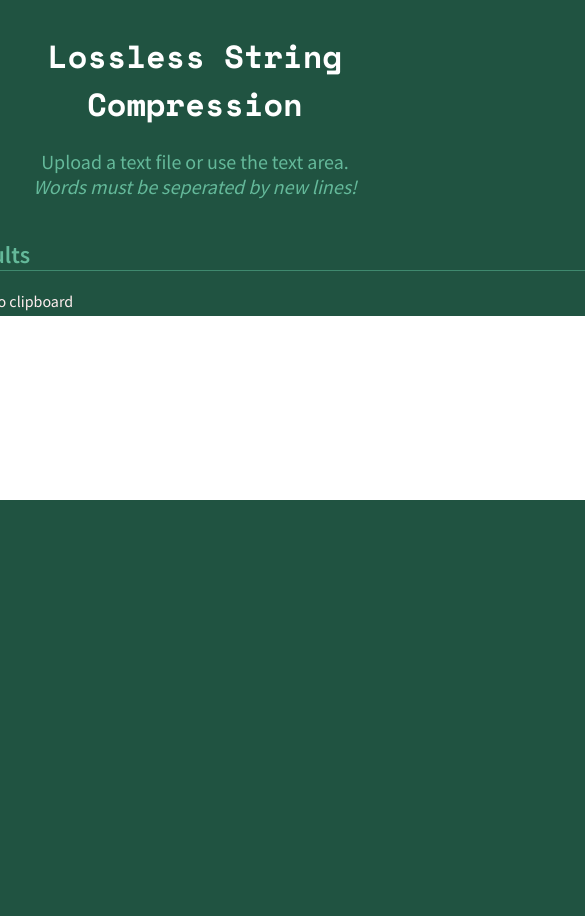
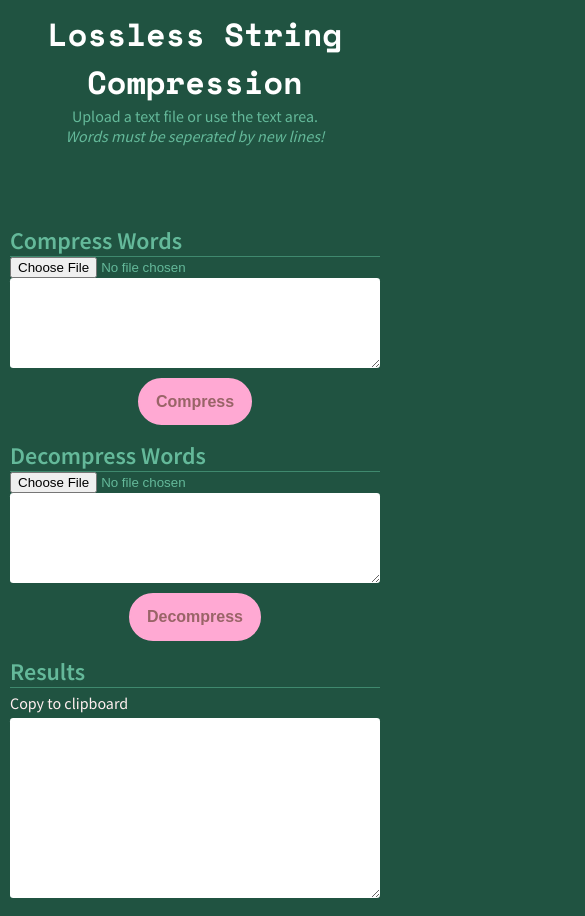
Before and after one commit to wes337/lossless-string-compression, a React (Create React App) app in the folder client/: page / in a window 390 px wide. Shown: the top 916 px of the page, 585 px wide, since content can reach past the window. Before the commit the page ends 844 px from the top, so only its background shows below. Built offline with nearby package versions, Linux system fonts and the light colour scheme.

Commit message:
better styles

```diff
--- a/client/src/App.css
+++ b/client/src/App.css
@@ -1,33 +1,35 @@
 .compress {
-  margin: 2rem;
+  display: grid;
+  grid-template-columns: 1fr 1fr;
+  grid-gap: 60px;
+  grid-template-rows: 1fr 1fr 1fr;
 }
 
 .compress__header {
   text-align: center;
+  grid-row: 1 / 2;
+  grid-column: span 2;
+}
+
+.compress__results {
+  grid-row: 2 / 7;
+  grid-column: 2 / 3;
+}
+
+.compress_file, .decompress_file {
+  grid-row: span 2;
+  grid-column: 1 / 2;
+  display: flex;
+  flex-direction: column;
 }
 
 .compress__header h1 {
   font-family: 'Space Mono', monospace;
   font-weight: 700;
-  font-size: 2rem;
   color: #ffffff;
 }
 
-.compress__grid {
-  display: grid;
-  grid-template-columns: 1fr 1fr;
-  grid-gap: 20px;
-  justify-content: center;
-  margin: auto;
-}
-
-.compress_file, .decompress_file {
-  display: flex;
-  flex-direction: column;
-}
-
 .compress__descr {
-  font-size: 20px;
   font-weight: 400;
 }
 
@@ -42,8 +44,7 @@
 }
 
 textarea {
-  color: -internal-light-dark-color(white, black);
-  background-color: -internal-light-dark-color(white, black);
+  width: 100%;
   font-size: 16px;
   border: none;
   border-radius: 0.2rem;
@@ -59,5 +60,30 @@ button {
   padding: 0.6rem 1rem;
   font-weight: 700;
   font-size: 16px;
-  width: 50%;
+  width: auto;
+  text-align: center;
 }
+
+@media only screen and (max-width: 800px) {
+  .compress {
+    display: grid;
+    grid-gap: 5px;
+    grid-template-columns: 1fr;
+    grid-template-rows: 1fr 1fr 1fr minmax(auto, 250px);
+  }
+
+  .compress__header {
+    grid-column: span 1;
+    grid-row: span 1;
+  }
+
+  .compress_file, .decompress_file {
+    grid-column: span 1;
+    grid-row: span 1;
+  }
+
+  .compress__results {
+    grid-column: span 1;
+    grid-row: span 1;
+  }
+}
--- a/client/src/App.js
+++ b/client/src/App.js
@@ -67,8 +67,6 @@ function App() {
         <h1>Lossless String Compression</h1>
         <p className="compress__descr">Upload a text file or use the text area.<br /><em>Words must be seperated by new lines!</em></p>
       </div>
-      <div className="compress__grid">
-        <div className="compress__actions">
       <div className="compress_file">
         <h2>Compress Words</h2>
         <input type="file" className="file__input" onChange={e => setFile(e.target.files[0])} />
@@ -80,7 +78,6 @@ function App() {
         <input type="file" className="file__input" onChange={e => setFile(e.target.files[0])} />
         <textarea rows="5" cols="50" value={deCompressText} onChange={e => setDeCompressText(e.target.value)} />
         <button onClick={onClickDeCompress}>Decompress</button>
-          </div>
       </div>
       <div className="compress__results">
         <h2>Results</h2>
@@ -98,7 +95,6 @@ function App() {
         <div className="errors">{error}</div>
       </div>
     </div>
-    </div>
   )
 }
 
--- a/client/src/index.css
+++ b/client/src/index.css
@@ -1,8 +1,14 @@
 @import url('https://fonts.googleapis.com/css?family=Source+Sans+Pro:300,400,600&display=swap');
 @import url('https://fonts.googleapis.com/css?family=Space+Mono:700&display=swap');
 
+* {
+  box-sizing: border-box;
+  padding: 0;
+  margin: 0;
+}
+
 body, html {
-  margin: 0;
+  margin: 60px;
   font-family: 'Source Sans Pro', -apple-system, BlinkMacSystemFont, 'Segoe UI', 'Roboto', 'Oxygen',
     'Ubuntu', 'Cantarell', 'Fira Sans', 'Droid Sans', 'Helvetica Neue',
     sans-serif;
@@ -16,3 +22,9 @@ code {
   font-family: source-code-pro, Menlo, Monaco, Consolas, 'Courier New',
     monospace;
 }
+
+@media only screen and (max-width: 500px) {
+  body, html {
+    margin: 5px;
+  }
+}
```
Lines whose indentation alone changed are shown as unchanged.
